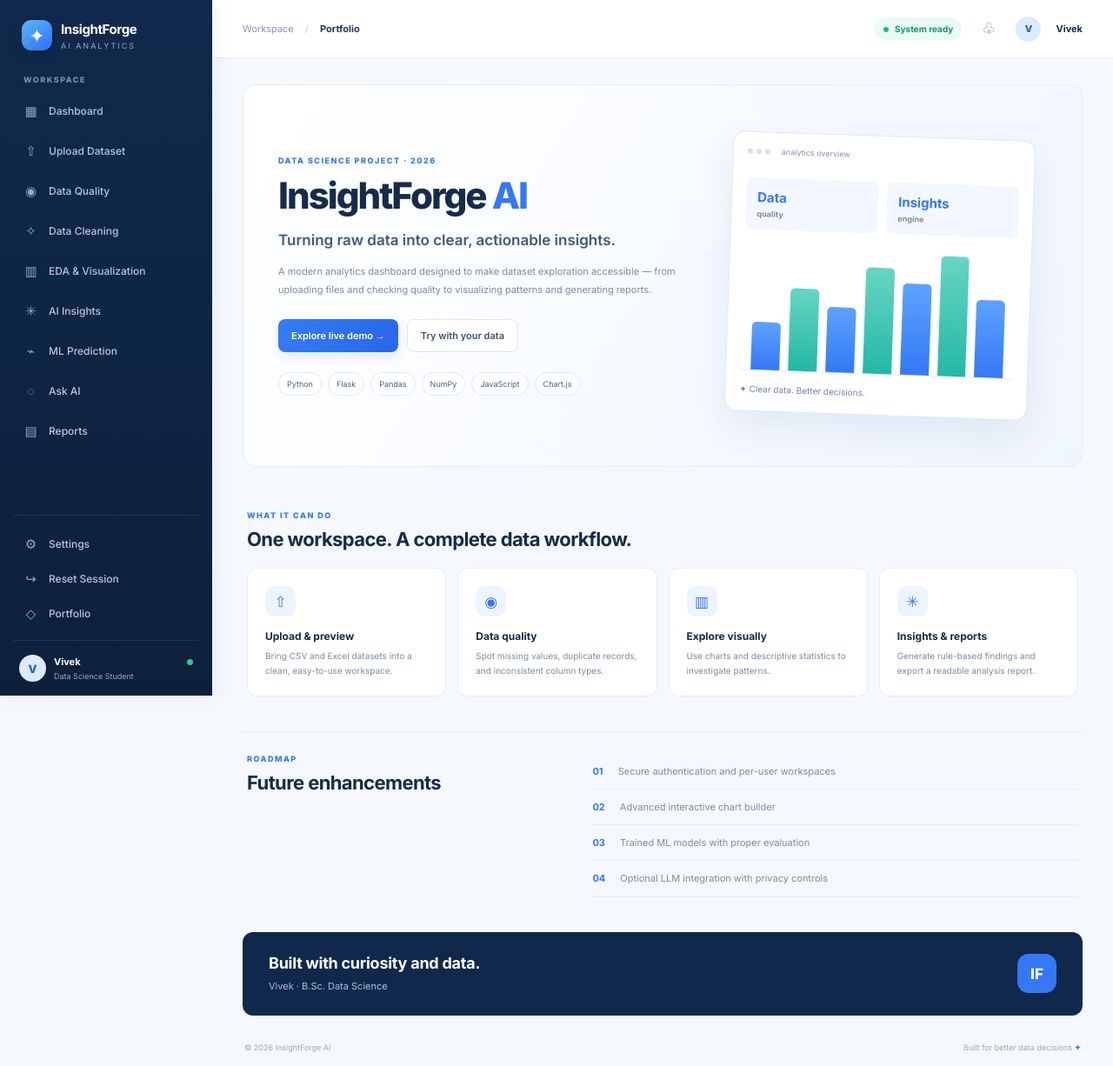
After one commit to Viivek17/AI-Data-Analytics-Dashboard, a Flask app: template templates/portfilio.html in a window 1280 px wide. The commit adds this page. Shown: the whole page at 87% size. Run offline with Flask 3, Linux system fonts and the light colour scheme; the template is opened without the code that fills it, so the values that code supplies are empty.

Commit message:
Add portfilio code for design

```diff
--- /dev/null
+++ b/templates/portfilio.html
@@ -0,0 +1,163 @@
+
+{% extends "base.html" %}
+
+{% block title %}Portfolio{% endblock %}
+{% block crumb %}Portfolio{% endblock %}
+
+{% block content %}
+
+<div class="portfolio-hero">
+    <div class="portfolio-copy">
+        <div class="eyebrow">DATA SCIENCE PROJECT · 2026</div>
+
+        <h1>
+            InsightForge <span>AI</span>
+        </h1>
+
+        <p class="portfolio-lead">
+            Turning raw data into clear, actionable insights.
+        </p>
+
+        <p class="muted line-height">
+            A modern analytics dashboard designed to make dataset exploration accessible — from uploading files and checking quality to visualizing patterns and generating reports.
+        </p>
+
+        <div class="portfolio-actions">
+            <a class="btn primary" href="{{ url_for('dashboard') }}">
+                Explore live demo →
+            </a>
+
+            <a class="btn secondary" href="{{ url_for('upload') }}">
+                Try with your data
+            </a>
+        </div>
+
+        <div class="tech-pills">
+            <span>Python</span>
+            <span>Flask</span>
+            <span>Pandas</span>
+            <span>NumPy</span>
+            <span>JavaScript</span>
+            <span>Chart.js</span>
+        </div>
+    </div>
+
+    <div class="portfolio-art">
+        <div class="art-card">
+            <div class="art-head">
+                <i></i>
+                <i></i>
+                <i></i>
+                <span>analytics overview</span>
+            </div>
+
+            <div class="art-kpis">
+                <b>
+                    Data
+                    <small>quality</small>
+                </b>
+
+                <b>
+                    Insights
+                    <small>engine</small>
+                </b>
+            </div>
+
+            <div class="art-bars">
+                <i style="height:38%"></i>
+                <i style="height:66%"></i>
+                <i style="height:52%"></i>
+                <i style="height:85%"></i>
+                <i style="height:73%"></i>
+                <i style="height:96%"></i>
+                <i style="height:62%"></i>
+            </div>
+
+            <div class="art-foot">
+                ✦ Clear data. Better decisions.
+            </div>
+        </div>
+    </div>
+</div>
+
+<div class="portfolio-section">
+    <div class="eyebrow">WHAT IT CAN DO</div>
+
+    <h2>One workspace. A complete data workflow.</h2>
+
+    <div class="feature-grid">
+
+        <div class="feature-card">
+            <span>⇧</span>
+            <h3>Upload & preview</h3>
+            <p>
+                Bring CSV and Excel datasets into a clean, easy-to-use workspace.
+            </p>
+        </div>
+
+        <div class="feature-card">
+            <span>◉</span>
+            <h3>Data quality</h3>
+            <p>
+                Spot missing values, duplicate records, and inconsistent column types.
+            </p>
+        </div>
+
+        <div class="feature-card">
+            <span>▥</span>
+            <h3>Explore visually</h3>
+            <p>
+                Use charts and descriptive statistics to investigate patterns.
+            </p>
+        </div>
+
+        <div class="feature-card">
+            <span>✳</span>
+            <h3>Insights & reports</h3>
+            <p>
+                Generate rule-based findings and export a readable analysis report.
+            </p>
+        </div>
+
+    </div>
+</div>
+
+<div class="portfolio-section roadmap">
+    <div>
+        <div class="eyebrow">ROADMAP</div>
+        <h2>Future enhancements</h2>
+    </div>
+
+    <div class="roadmap-list">
+        <p>
+            <b>01</b>
+            Secure authentication and per-user workspaces
+        </p>
+
+        <p>
+            <b>02</b>
+            Advanced interactive chart builder
+        </p>
+
+        <p>
+            <b>03</b>
+            Trained ML models with proper evaluation
+        </p>
+
+        <p>
+            <b>04</b>
+            Optional LLM integration with privacy controls
+        </p>
+    </div>
+</div>
+
+<div class="portfolio-contact">
+    <div>
+        <h2>Built with curiosity and data.</h2>
+        <p>Vivek · B.Sc. Data Science</p>
+    </div>
+
+    <span class="contact-mark">IF</span>
+</div>
+
+{% endblock %}
```
Also changed, not shown: static/css/style.css (+23 -99 lines), static/js/script.js (+6 -65 lines), templates/data_cleaning.html (+4 -40 lines), templates/data_quality.html (+44 -8 lines), templates/eda.html (+28 -92 lines).
